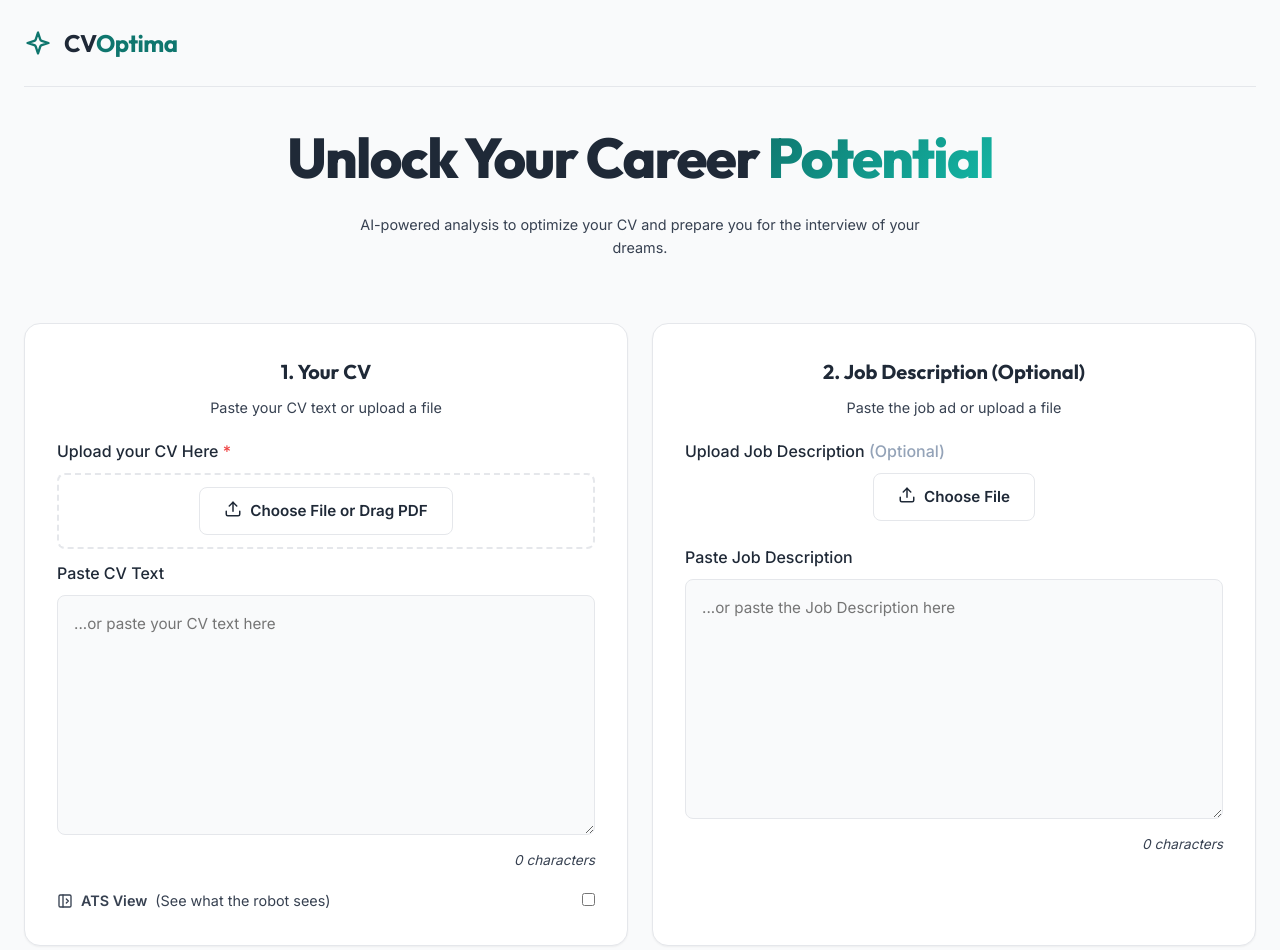
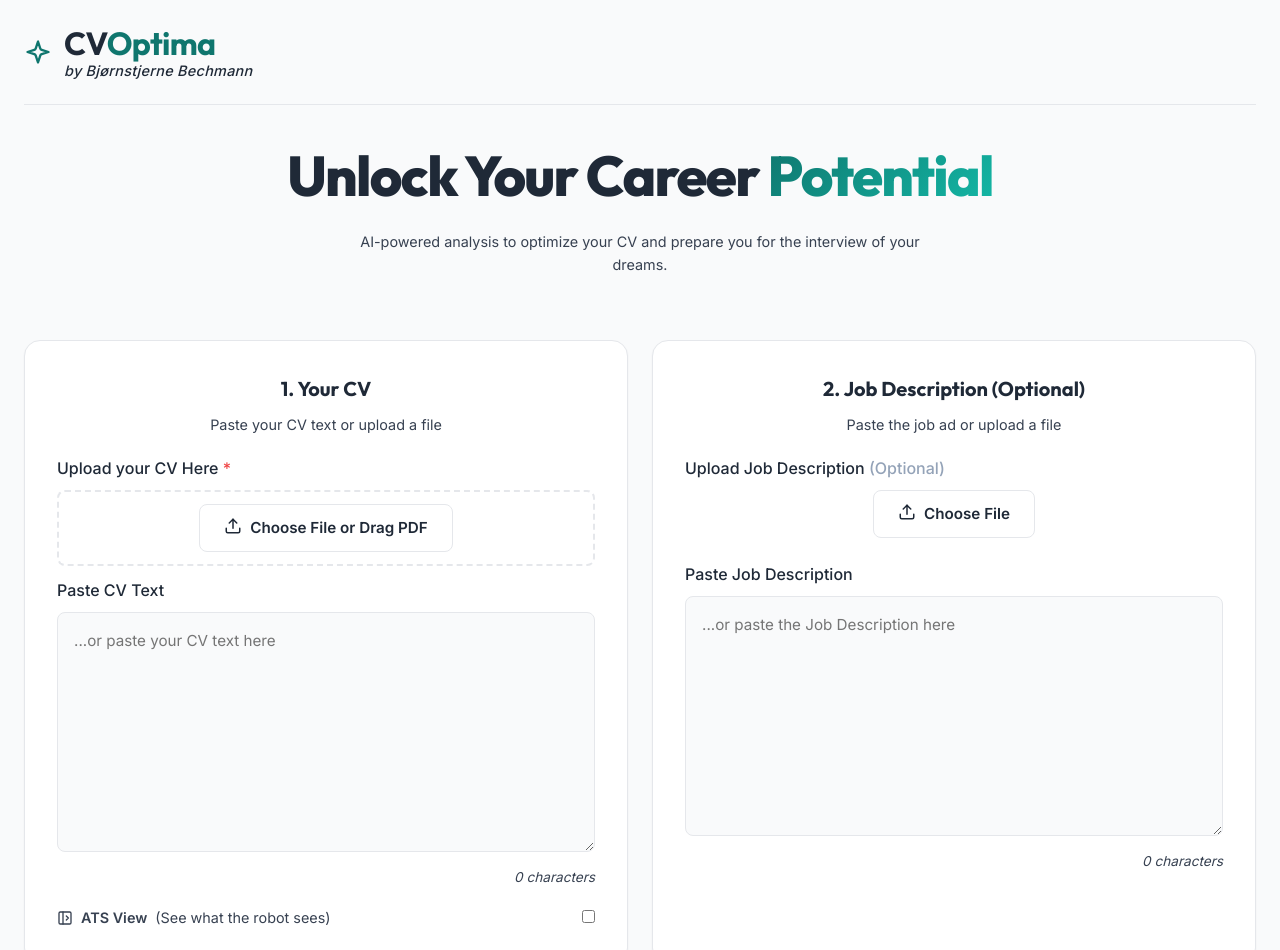
Before and after one commit to bjornstjerne/cvbuilder, a website: page index.html in a window 1280 px wide. Shown: the top 950 px of the page. Drawn offline with Linux system fonts and the light colour scheme; no server answers.

Commit message:
feat: add author branding to CV Optima logo

```diff
--- a/index.html
+++ b/index.html
@@ -24,7 +24,10 @@
                             d="m12 3-1.912 5.813a2 2 0 0 1-1.275 1.275L3 12l5.813 1.912a2 2 0 0 1 1.275 1.275L12 21l1.912-5.813a2 2 0 0 1 1.275-1.275L21 12l-5.813-1.912a2 2 0 0 1-1.275-1.275L12 3Z" />
                     </svg>
                 </span>
-                <span class="logo-text">CV<span class="highlight">Optima</span></span>
+                <div class="logo-group">
+                    <span class="logo-text">CV<span class="highlight">Optima</span></span>
+                    <span class="logo-author">by Bjørnstjerne Bechmann</span>
+                </div>
             </a>
             <nav>
                 <!-- Theme toggle can go here if needed, or just keep it simple -->
--- a/style.css
+++ b/style.css
@@ -94,7 +94,7 @@ body {
 
 .logo-text {
     font-family: var(--font-heading);
-    font-size: 1.5rem;
+    font-size: 2rem;
     font-weight: 700;
     color: var(--text-primary);
     letter-spacing: -0.02em;
@@ -102,6 +102,20 @@ body {
 
 .logo-text .highlight {
     color: var(--accent-primary);
+}
+
+.logo-group {
+    display: flex;
+    flex-direction: column;
+    line-height: 1.2;
+}
+
+.logo-author {
+    font-size: 0.9rem;
+    color: var(--text-primary);
+    font-weight: 500;
+    font-style: italic;
+    letter-spacing: 0.02em;
 }
 
 /* Hero */
```
